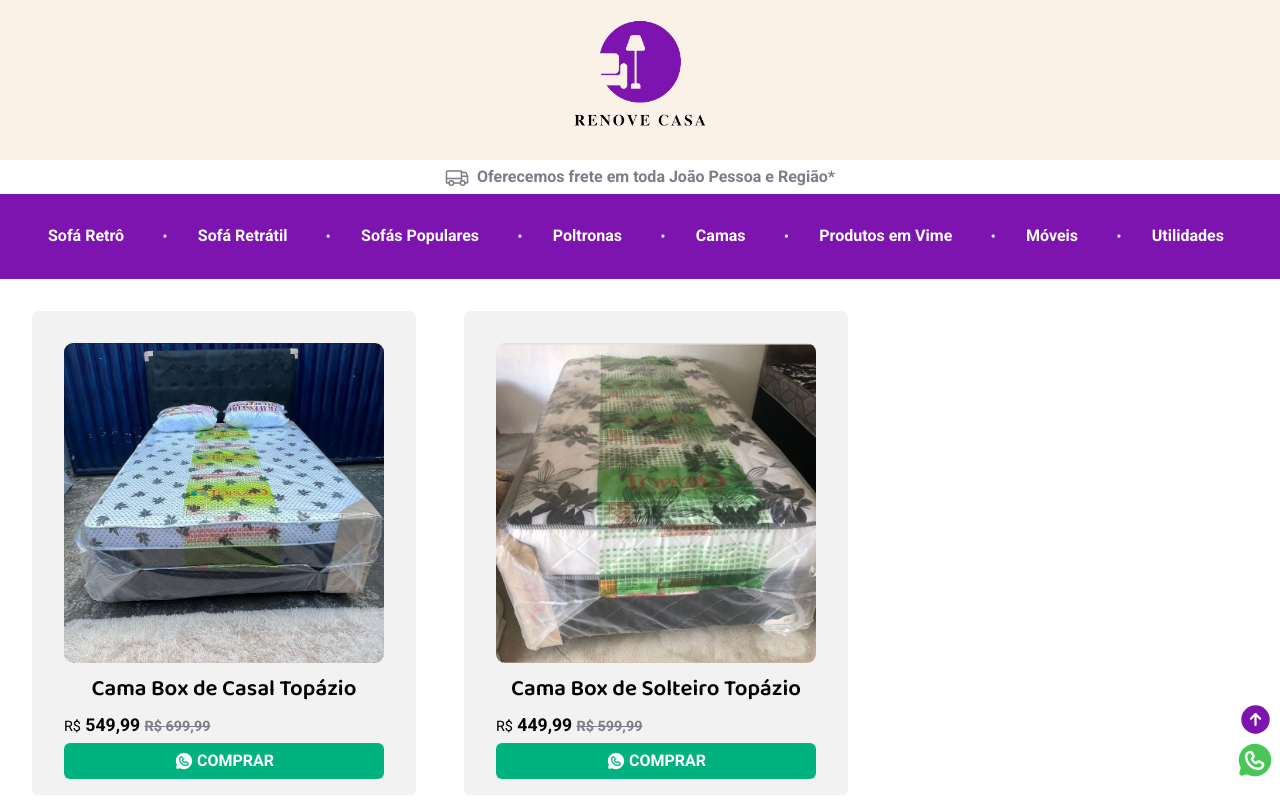
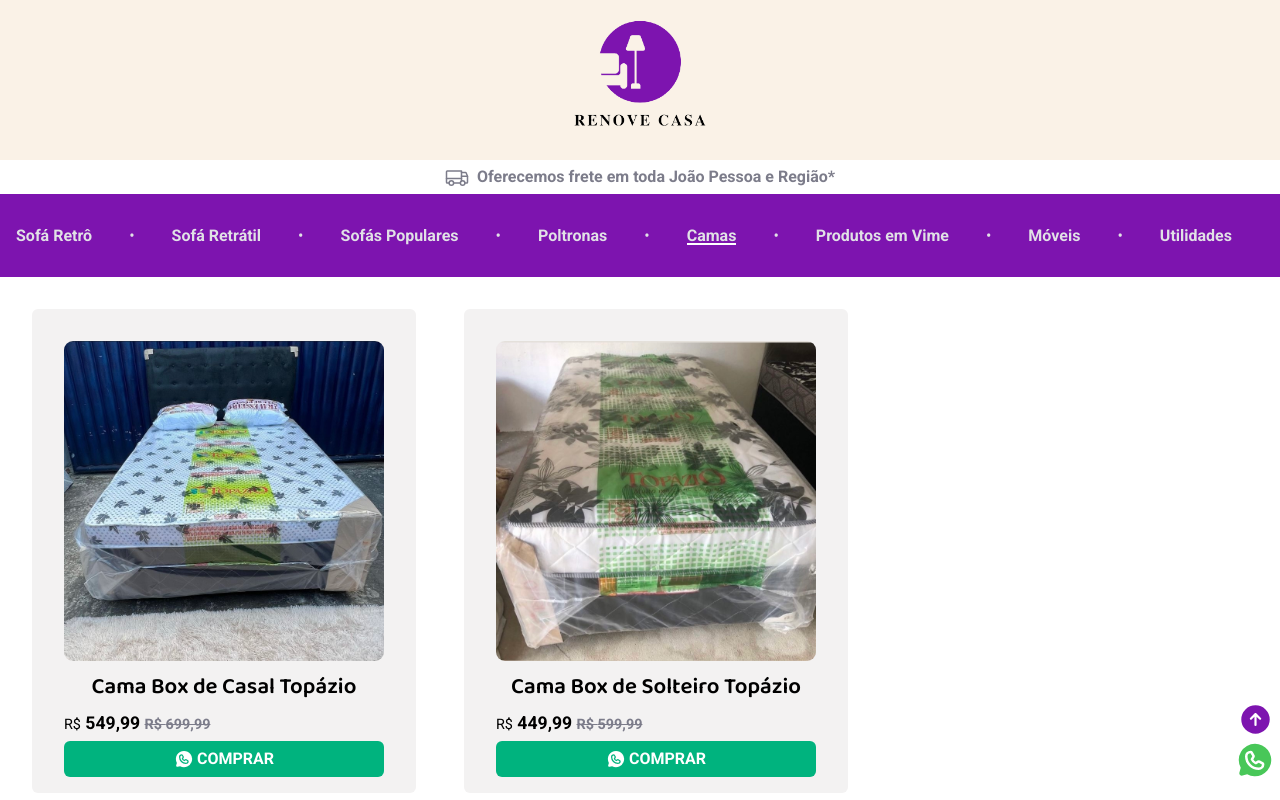
Before and after one commit to felipenobrg/renovecasajp, a React (Vite) app: page /camas in a window 1280 px wide. Shown: the top 800 px of the page. Built offline with nearby package versions, Linux system fonts and the light colour scheme; the HTML template or start-up script is replaced by a standard one.

Commit message:
improving section container

```diff
--- a/src/components/SectionLink/index.tsx
+++ b/src/components/SectionLink/index.tsx
@@ -1,6 +1,5 @@
 import { NavLink } from "react-router-dom";
 import { SectionContainer, SectionContent } from "./styles";
-
 export function SectionLink() {
   return (
     <SectionContainer>
@@ -22,5 +21,5 @@ export function SectionLink() {
         <NavLink to={"/utilidades"}>Utilidades</NavLink>
       </SectionContent>
     </SectionContainer>
-    )
+  );
 }
--- a/src/components/SectionLink/styles.ts
+++ b/src/components/SectionLink/styles.ts
@@ -4,7 +4,6 @@ export const SectionContainer = styled.section`
   background: ${(props) => props.theme["purple-400"]};
   padding: 2rem;
   max-width: 100%;
-
 
   @media screen and (max-width: 768px) {
     display: flex;
@@ -21,8 +20,7 @@ export const SectionContent = styled.div`
   justify-content: space-between;
   align-items: center;
 
-  margin-left: 1rem;
-  overflow-x: auto;
+  margin-left: -1rem;
   padding-right: 1rem;
 
   p {
@@ -32,15 +30,19 @@ export const SectionContent = styled.div`
   a {
     text-decoration: none;
     font-weight: bold;
-    color: ${(props) => props.theme["white"]};
-    margin-right: 0.5rem;
-    border-bottom: 2px solid transparent;
+    color: ${(props) => props.theme["gray-100"]};
+    position: relative;
+    font-size: 1rem;
+  }
 
-
-    &:hover {
-      transition: 0.4s ease;
-      border-bottom: 2px solid white;
-    }
+  a.active::after {
+    content: "";
+    position: absolute;
+    bottom: 0;
+    left: 0;
+    height: 1.4px;
+    width: 100%;
+    background: ${(props) => props.theme["white"]};
   }
 
   @media screen and (max-width: 768px) {
```
Lines whose indentation alone changed are shown as unchanged.
